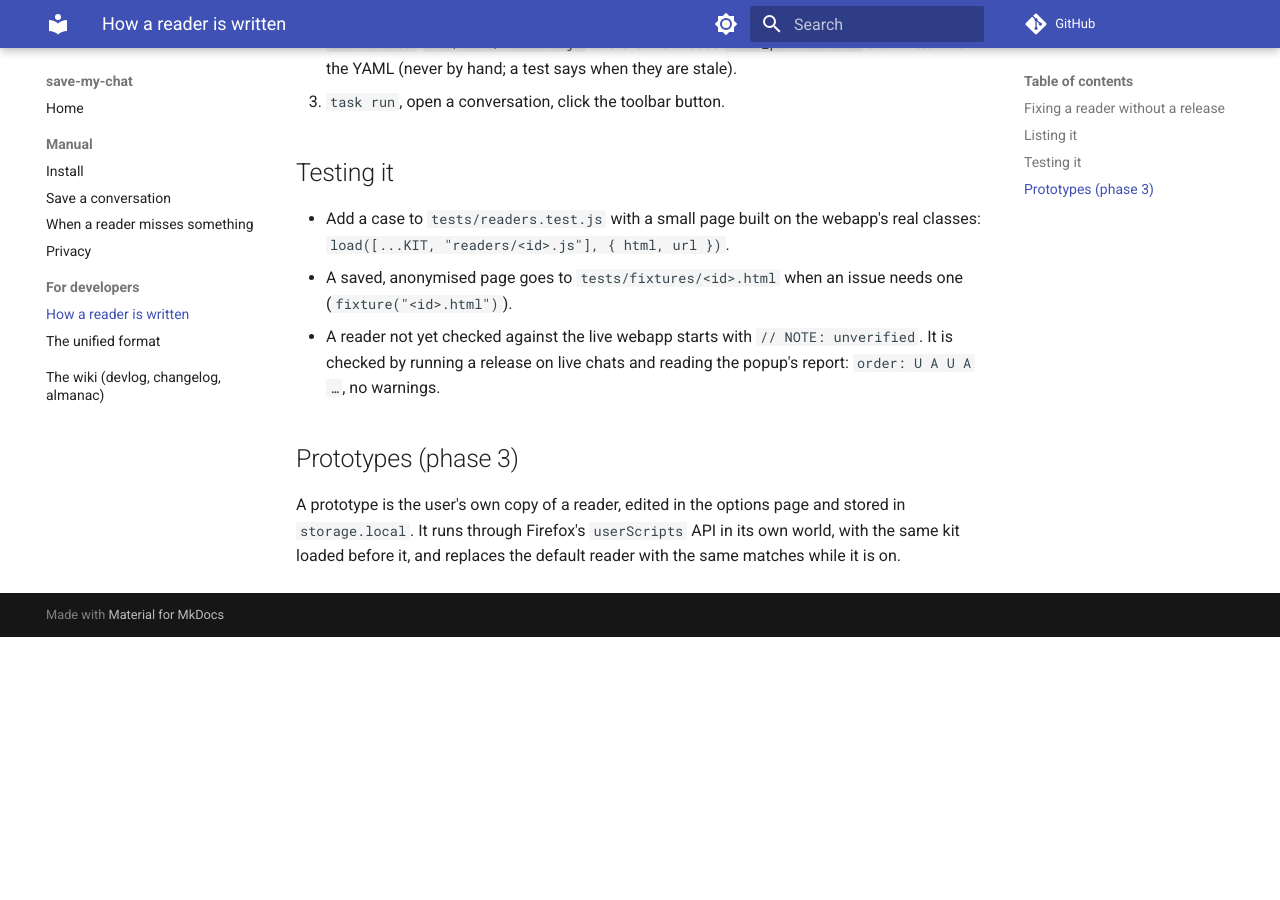
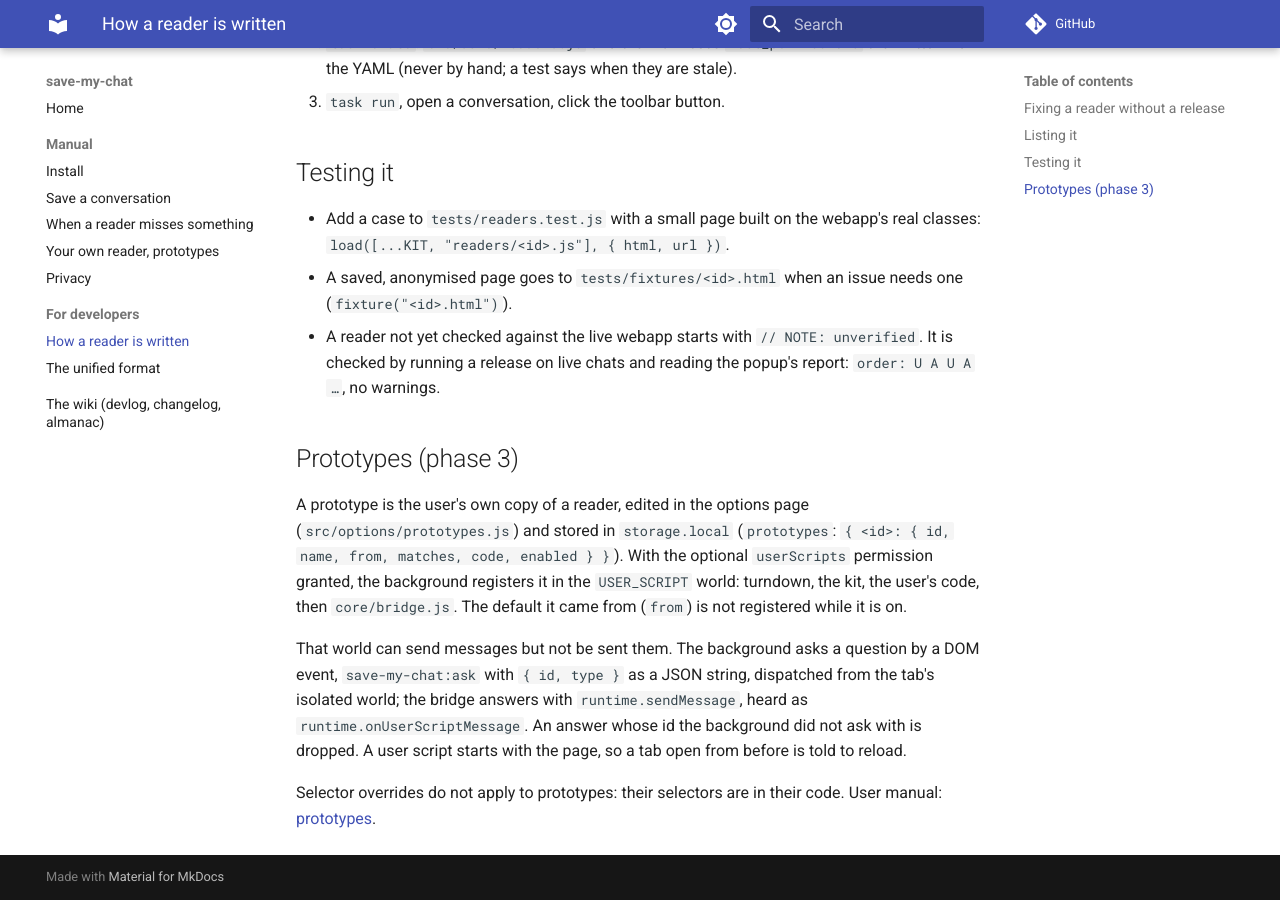
Before and after one commit to radiokociamuzyka/save-my-chat, an MkDocs documentation site: the page built from docs/guides/readers.md, in a window 1280 px wide and 900 px high, scrolled down 1389 px. Built offline with MkDocs 1.6.1 and Material for MkDocs 9.7.7, drawn with Linux system fonts in a browser that asks for light colours; comment, search, counter and statistics services are not loaded; before the commit the page ends 2026 px from its top, so only the background shows below that.

Commit message:
docs(manual): prototypes - making one, what to change, off, deleted, kept
A manual page for users (Read the Docs) and the guide's section for
developers: the storage, the USER_SCRIPT world, the bridge's questions
and answers. README and AGENTS say phase 3 and where the pieces are.

Co-Authored-By: Cleo (Claude Opus 5.5) <noreply@anthropic.com>

```diff
--- a/docs/guides/readers.md
+++ b/docs/guides/readers.md
@@ -76,6 +76,19 @@ see [when a reader misses something](../manual/troubleshooting.md).
 ## Prototypes (phase 3)
 
 A prototype is the user's own copy of a reader, edited in the options page
-and stored in `storage.local`. It runs through Firefox's `userScripts` API
-in its own world, with the same kit loaded before it, and replaces the
-default reader with the same matches while it is on.
+(`src/options/prototypes.js`) and stored in `storage.local` (`prototypes`:
+`{ <id>: { id, name, from, matches, code, enabled } }`). With the optional
+`userScripts` permission granted, the background registers it in the
+`USER_SCRIPT` world: turndown, the kit, the user's code, then
+`core/bridge.js`. The default it came from (`from`) is not registered
+while it is on.
+
+That world can send messages but not be sent them. The background asks a
+question by a DOM event, `save-my-chat:ask` with `{ id, type }` as a JSON
+string, dispatched from the tab's isolated world; the bridge answers with
+`runtime.sendMessage`, heard as `runtime.onUserScriptMessage`. An answer
+whose id the background did not ask with is dropped. A user script starts
+with the page, so a tab open from before is told to reload.
+
+Selector overrides do not apply to prototypes: their selectors are in
+their code. User manual: [prototypes](../manual/prototypes.md).
--- a/mkdocs.yml
+++ b/mkdocs.yml
@@ -22,6 +22,7 @@ nav:
       - Install: manual/install.md
       - Save a conversation: manual/saving.md
       - When a reader misses something: manual/troubleshooting.md
+      - Your own reader, prototypes: manual/prototypes.md
       - Privacy: manual/privacy.md
   - For developers:
       - How a reader is written: guides/readers.md
--- a/package.json
+++ b/package.json
@@ -1,6 +1,6 @@
 {
   "name": "save-my-chat",
-  "version": "0.3.5",
+  "version": "0.3.6",
   "private": true,
   "description": "Firefox extension to export your AI chat history out of webapps and save it on your local machine in clear unified formatting",
   "repository": "github:radiokociamuzyka/save-my-chat",
```
Also changed, not shown: AGENTS.md (+2 -1 lines), README.md (+5 -5 lines), docs/index.md (+1 -0 lines), docs/manual/prototypes.md (added, +49 -0 lines), docs/manual/troubleshooting.md (+3 -0 lines), 2 other files.
